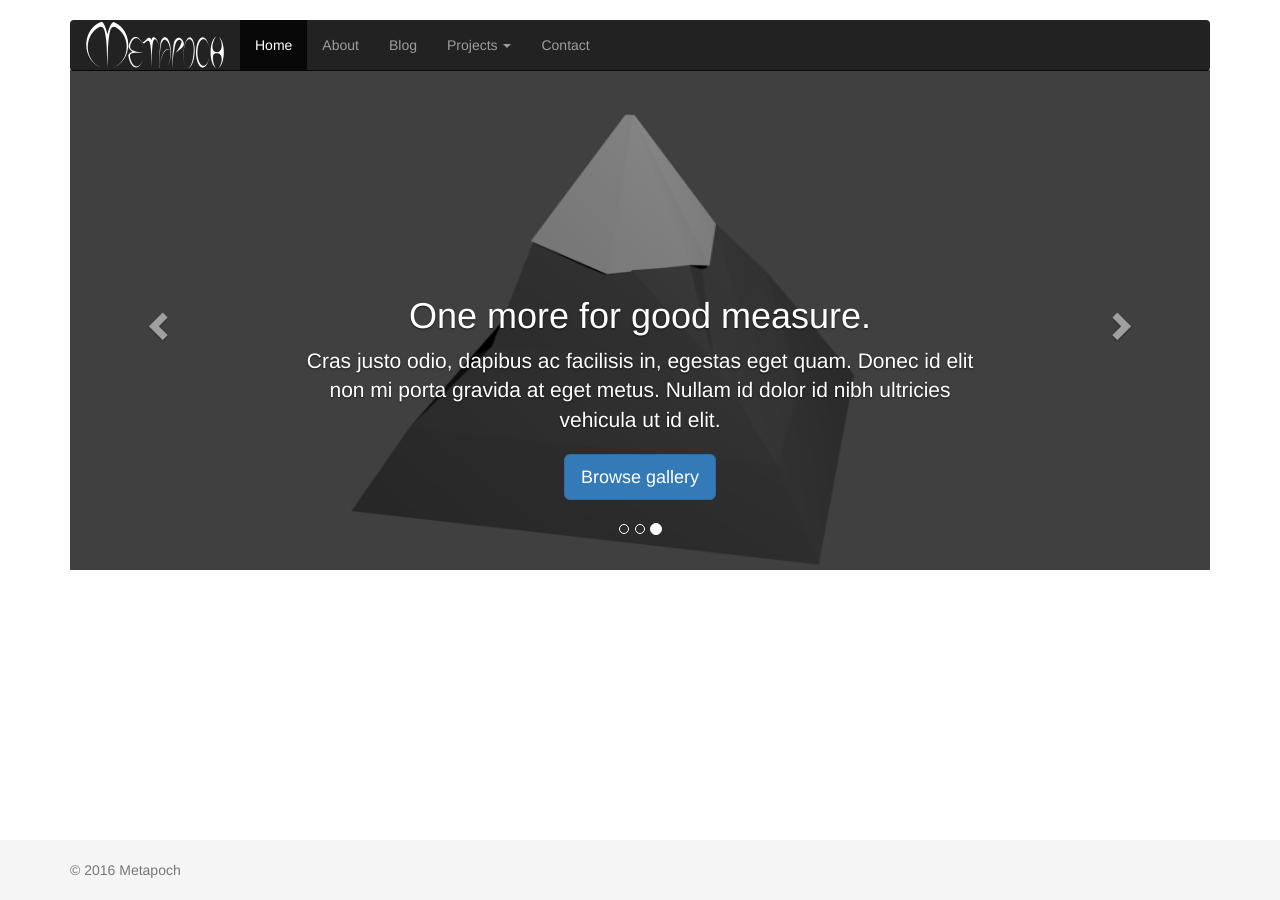
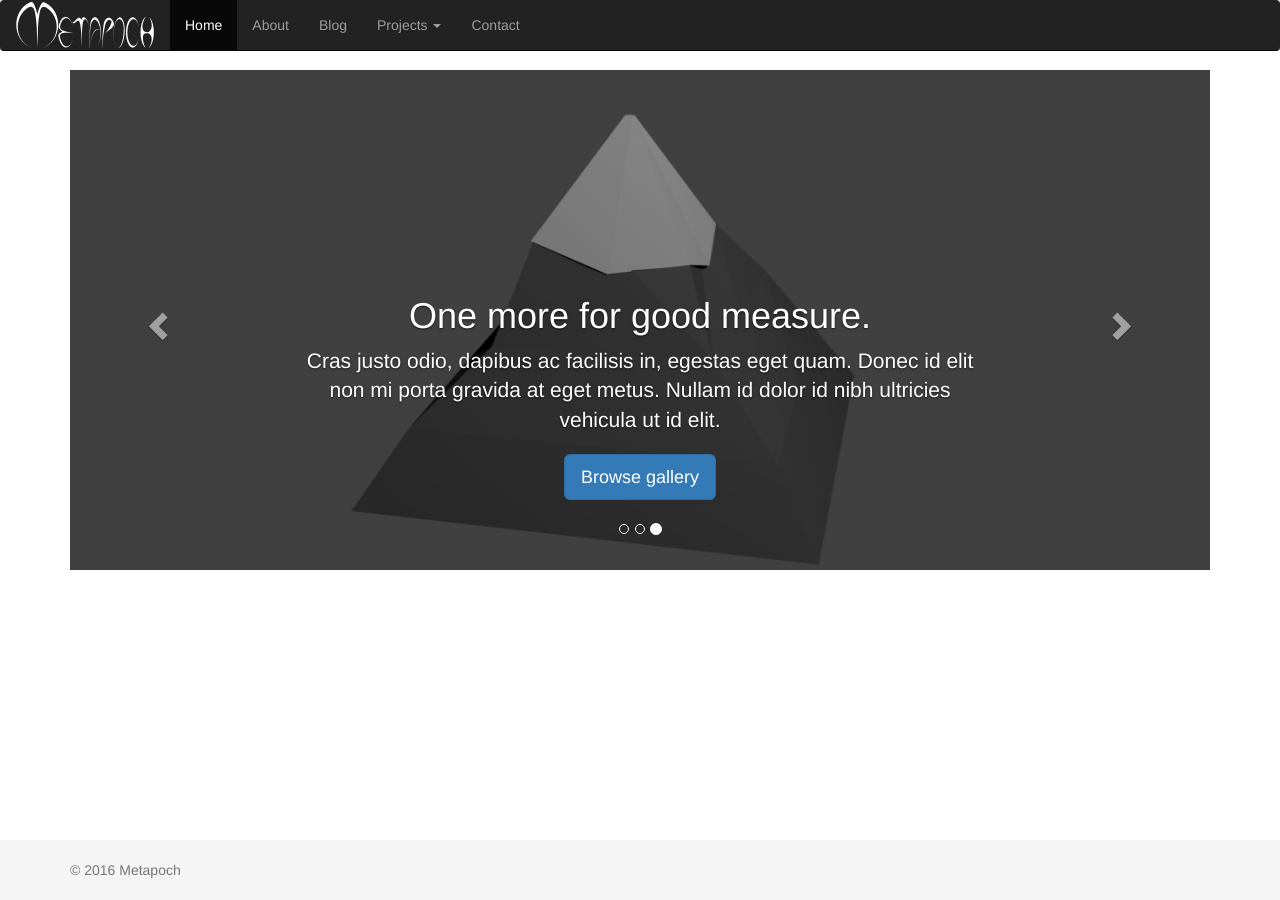
Before and after one commit to metapoch/metapoch.github.io, a Jekyll site: the page built from index.html, in a window 1280 px wide. Built offline with Jekyll 4.4.1, drawn with Linux system fonts in a browser that asks for light colours.

Commit message:
img responsive fix

```diff
--- a/_layouts/default.html
+++ b/_layouts/default.html
@@ -20,7 +20,7 @@
   <div class="navbar-wrapper">
         <div class="container">
 
-          <nav class="navbar navbar-inverse navbar-static-top">
+          <nav class="navbar navbar-inverse navbar-fixed-top">
             <div class="container">
               <div class="navbar-header">
                 <button type="button" class="navbar-toggle collapsed" data-toggle="collapse" data-target="#navbar" aria-expanded="false" aria-controls="navbar">
--- a/index.html
+++ b/index.html
@@ -11,7 +11,7 @@ title: Metapoch
       </ol>
       <div class="carousel-inner" role="listbox">
         <div class="item">
-          <img class="img-responsive center-block" style="margin: 0 auto;" src="images/chibi.png" alt="First slide">
+          <img class="img-responsive" style="margin: 0 auto;" src="images/chibi.png" alt="First slide">
           <div class="container">
             <div class="carousel-caption">
               <h1>Example headline.</h1>
@@ -21,7 +21,7 @@ title: Metapoch
           </div>
         </div>
         <div class="item">
-          <img class="img-responsive center-block" src="images/flower.png" alt="Second slide">
+          <img class="img-responsive" src="images/flower.png" alt="Second slide">
           <div class="container">
             <div class="carousel-caption">
               <h1>Another example headline.</h1>
@@ -31,7 +31,7 @@ title: Metapoch
           </div>
         </div>
         <div class="item active">
-          <img class="img-responsive center-block" src="images/mountain.png" alt="Third slide">
+          <img class="img-responsive" src="images/mountain.png" alt="Third slide">
           <div class="container">
             <div class="carousel-caption">
               <h1>One more for good measure.</h1>
```
